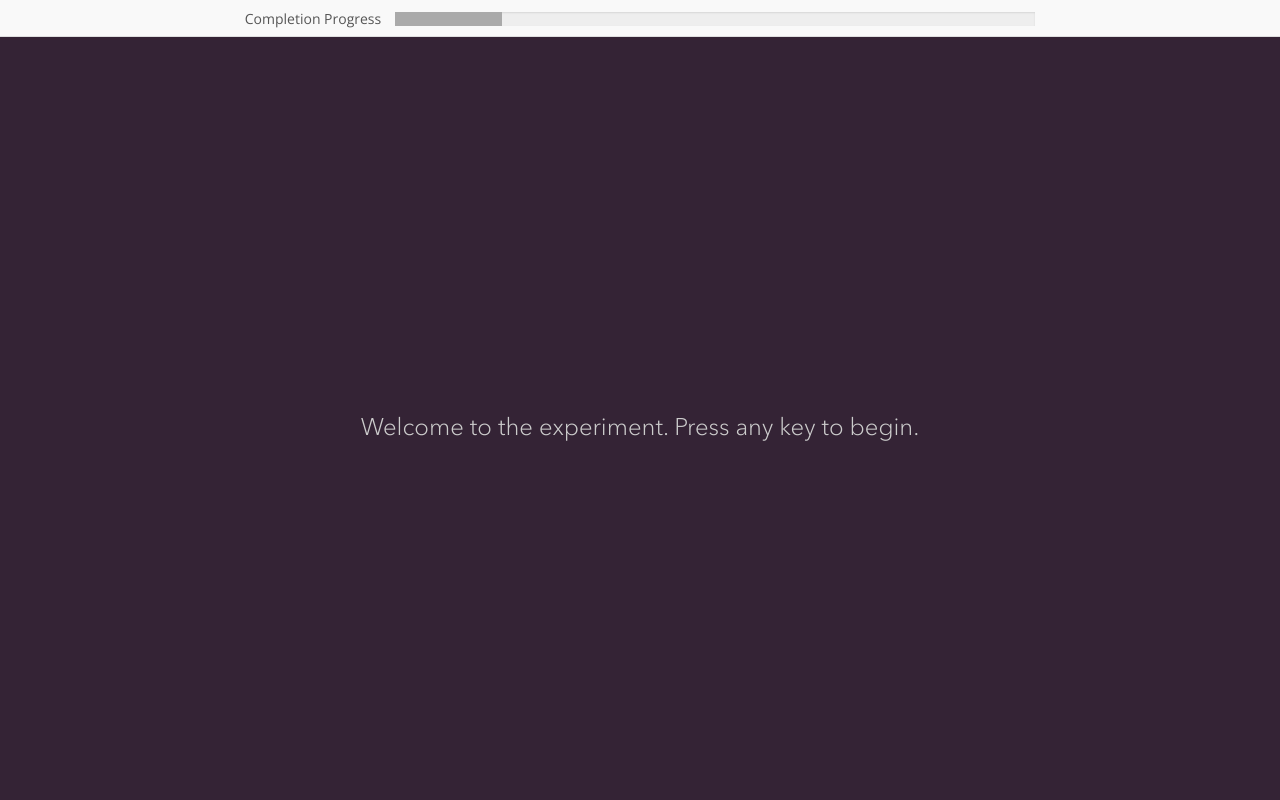
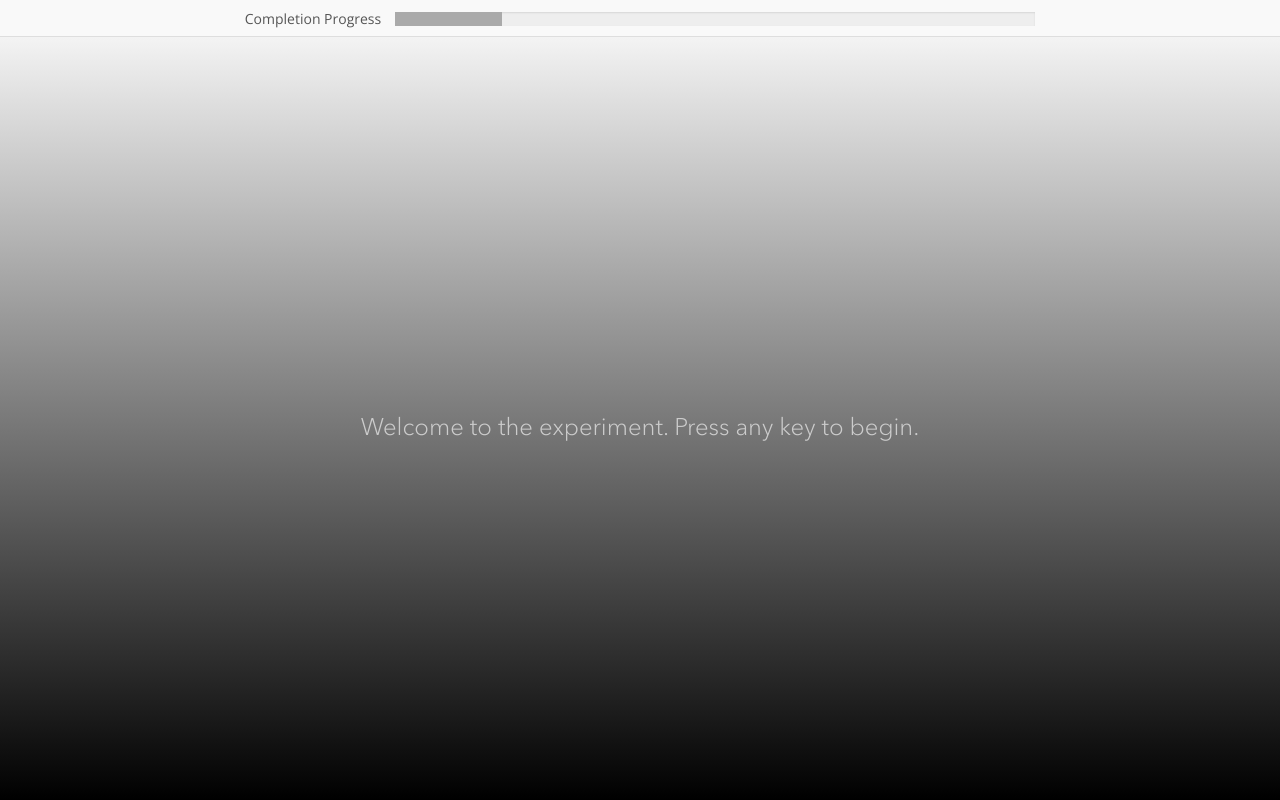
Before and after one commit to temills/robot-feature-learning-v1, a Flask app: page / in a window 1280 px wide. Run offline with Flask 2, Linux system fonts and the light colour scheme; parts of the project's set-up code (start-up, migrations or seed data) failed here and were passed over; some libraries are stand-ins or nearby versions.

Commit message:
cosmetic style changes

```diff
--- a/billiards_app/static/jspsych-6.3.1/css/jspsych.css
+++ b/billiards_app/static/jspsych-6.3.1/css/jspsych.css
@@ -18,7 +18,7 @@
    display: flex;
    flex-direction: column;
    overflow-y: auto;
-   background: #342335;
+   background: linear-gradient(white, black);
    color: #cccccc;
  }
 
--- a/billiards_app/templates/experiment.html
+++ b/billiards_app/templates/experiment.html
@@ -48,7 +48,7 @@
 
         var instructions = {
             type: 'html-keyboard-response',
-            stimulus: '<span style="font-size: x-large;">' +
+            stimulus: '<span style="font-size: x-large; color:black;">' +
                 "<p>In this experiment, You'll make judgements about a series of billiard ball events, and possible " +
                 "alternative events.</p><p> Make your judgement based on the videos displayed by using a slider bar to " +
                 "indicate your agreement with the statements on the screen.</p></span>" +
```
